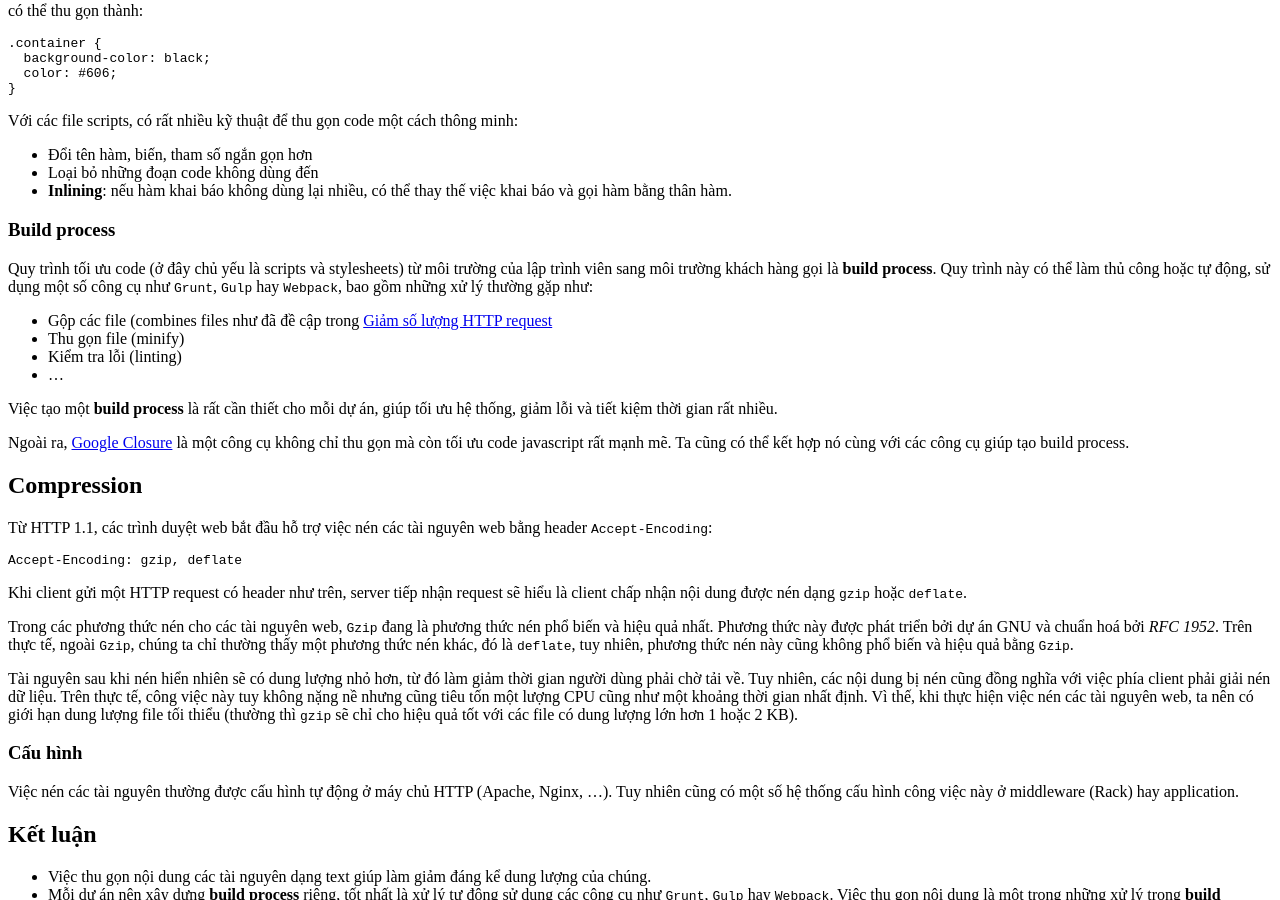
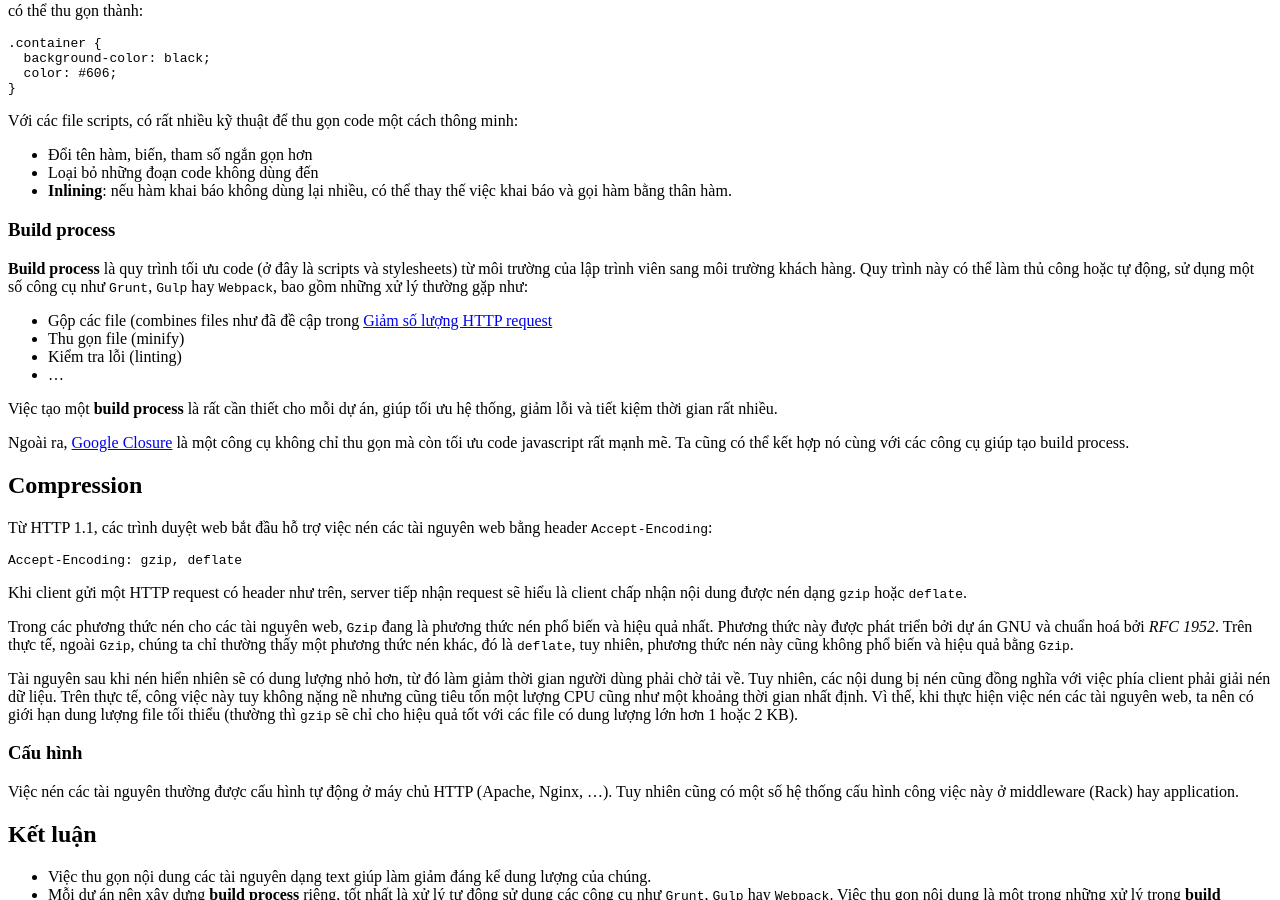
Before and after one commit to hanguyenk/khandz.github.io, a Jekyll site: the page built from _posts/2017/2017-02-06-giảm-dung-lượng-cac-tai-nguyen-dạng-text.markdown, in a window 1280 px wide and 900 px high, scrolled down 608 px. Built offline with Jekyll 4.4.1, drawn with Linux system fonts in a browser that asks for light colours; nearby versions of some CDN libraries.

Commit message:
Fix typo.

````diff
--- a/_posts/2017/2017-02-06-giảm-dung-lượng-cac-tai-nguyen-dạng-text.markdown
+++ b/_posts/2017/2017-02-06-giảm-dung-lượng-cac-tai-nguyen-dạng-text.markdown
@@ -8,11 +8,12 @@ tags: "performance performance101"
 
 **Tài nguyên dạng text là các file scripts và stylesheets trong hệ thống. Với việc UI, UX cũng như những xử lý ở phía client ngày càng được chú ý, dung lượng các tài nguyên này cũng lớn hơn trước rất nhiều. Và một trong những cách để tối ưu tốc độ tải trang đó là làm giảm dung lượng cho những tài nguyên đó.**
 
-![Minification](/assets/images/1486437574828.png)
-
 Có hai cách để tối ưu dung lượng cho các tài nguyên dạng text đó là **minify** (thu gọn) và **compress** (nén) file.
 
 ## Minification
+
+![Minification](/assets/images/1486437574828.png)
+
 Để giảm dung lượng một file text, việc đơn giản nhất là **loại bỏ những ký tự không cần thiết như các comments, khoảng trắng và các ký tự xuống dòng**. Các ký tự này có thể rất cần thiết đối với lập trình viên khi phát triển sản phẩm, tuy nhiên, khi đã đóng gói, những ký tự này lại trở nên thừa thãi và làm cho dung lượng file lớn hơn khá nhiều.
 Với các file scripts và stylesheets, ta còn có thể thu gọn code thông minh hơn, phụ thuộc vào nội dung của file, ví dụ như với một đoạn css như sau:
 
@@ -34,12 +35,13 @@ có thể thu gọn thành:
 }
 ```
 Với các file scripts, có rất nhiều kỹ thuật để thu gọn code một cách thông minh:
+
 - Đổi tên hàm, biến, tham số ngắn gọn hơn
 - Loại bỏ những đoạn code không dùng đến
 - **Inlining**: nếu hàm khai báo không dùng lại nhiều, có thể thay thế việc khai báo và gọi hàm bằng thân hàm.
 
 ### Build process
-Quy trình tối ưu code (ở đây chủ yếu là scripts và stylesheets) từ môi trường của lập trình viên sang môi trường khách hàng gọi là **build process**. Quy trình này có thể làm thủ công hoặc tự động, sử dụng một số công cụ như `Grunt`, `Gulp` hay `Webpack`, bao gồm những xử lý thường gặp như:
+**Build process** là quy trình tối ưu code (ở đây là scripts và stylesheets) từ môi trường của lập trình viên sang môi trường khách hàng. Quy trình này có thể làm thủ công hoặc tự động, sử dụng một số công cụ như `Grunt`, `Gulp` hay `Webpack`, bao gồm những xử lý thường gặp như:
 
   - Gộp các file (combines files như đã đề cập trong [Giảm số lượng HTTP request](/blog/giảm-số-lượng-http-request/)
   - Thu gọn file (minify)
````
